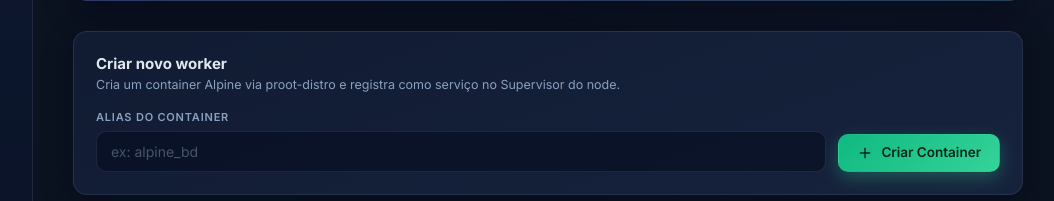
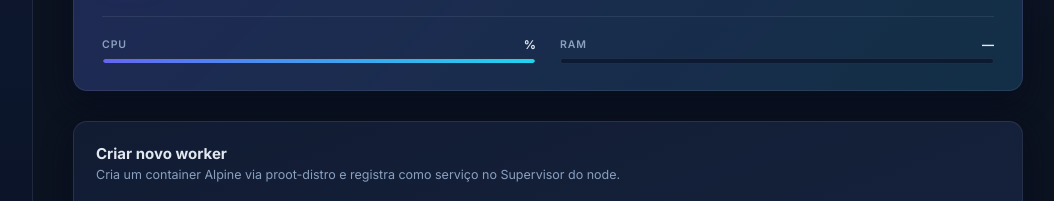
Before and after one commit to JPedroCMartins/DroidServer, a Flask app: template desktop/app/templates/node_detail.html in a window 1280 px wide. Shown: the part 224-425 px from the top of the page, without its empty margins (217-1271 px from the left). Run offline with Flask 3, Linux system fonts and the light colour scheme; the template is opened without the code that fills it, so the values that code supplies are empty.

Commit message:
feat: monitoramento de CPU e memória dos nodes no painel
- android/sysinfo.py: leitura de uso de CPU (/proc/stat, delta entre polls)
  e memória (/proc/meminfo) do dispositivo, sem dependências
- node.py envia cpu/mem no /api/node_sync a cada 10s
- host armazena os dados e o dashboard exibe barras de CPU/RAM por node,
  com detalhe (uso GB) na página do node
- testes para o SystemMonitor e para o payload do polling

```diff
--- a/android/node.py
+++ b/android/node.py
@@ -10,6 +10,8 @@ import time
 
 import requests
 import socketio
+
+from sysinfo import SystemMonitor
 
 log = logging.getLogger("node")
 
@@ -251,6 +253,7 @@ class NodeAgent:
 
         self.sio = socketio.Client()
         self.terminal = TerminalManager(self.sio, self.meu_ip)
+        self.monitor = SystemMonitor()
 
         # Fila de tarefas processada em segundo plano: instalar um proot-distro
         # pode demorar minutos e não pode travar o polling de sincronização.
@@ -317,6 +320,9 @@ class NodeAgent:
             "status": "Online",
             "workers": WorkerManager.get_installed_workers(),
         }
+        uso = self.monitor.sample()
+        payload["cpu"] = uso["cpu"]
+        payload["mem"] = uso["mem"]
         if self.config.token:
             payload["token"] = self.config.token
 
--- a/desktop/app/routes.py
+++ b/desktop/app/routes.py
@@ -114,7 +114,9 @@ def node_sync():
             "last_seen_ts": agora,
             "last_seen": agora.strftime("%H:%M:%S"),
             "tarefas_pendentes": [],
-            "workers": dados.get("workers", [])
+            "workers": dados.get("workers", []),
+            "cpu": dados.get("cpu"),
+            "mem": dados.get("mem"),
         }
     else:
         nodes_conectados[ip_node]["status"] = dados.get("status", "Online")
@@ -122,6 +124,8 @@ def node_sync():
         nodes_conectados[ip_node]["last_seen"] = agora.strftime("%H:%M:%S")
         if "workers" in dados:
             nodes_conectados[ip_node]["workers"] = dados.get("workers", [])
+        nodes_conectados[ip_node]["cpu"] = dados.get("cpu")
+        nodes_conectados[ip_node]["mem"] = dados.get("mem")
 
     tarefas_para_enviar = nodes_conectados[ip_node]["tarefas_pendentes"]
     nodes_conectados[ip_node]["tarefas_pendentes"] = []
--- a/desktop/app/static/css/dashboard.css
+++ b/desktop/app/static/css/dashboard.css
@@ -279,6 +279,26 @@ a { color: inherit; text-decoration: none; }
 
 .node-workers { display: flex; flex-wrap: wrap; gap: 8px; min-height: 24px; align-items: center; }
 
+/* ============ Métricas (CPU / RAM) ============ */
+.node-metrics { display: flex; flex-direction: column; gap: 14px; }
+
+.metric-head { display: flex; justify-content: space-between; align-items: center; margin-bottom: 6px; }
+
+.metric-label { font-size: 10.5px; text-transform: uppercase; letter-spacing: 0.9px; color: var(--muted); font-weight: 600; }
+
+.metric-value { font-size: 12px; font-weight: 700; }
+
+.metric-sub { font-size: 11px; color: var(--muted); margin-top: 4px; }
+
+.bar { height: 6px; border-radius: 999px; background: rgba(2, 6, 23, 0.45); border: 1px solid var(--border); overflow: hidden; }
+
+.bar-fill {
+  height: 100%;
+  border-radius: 999px;
+  background: linear-gradient(90deg, var(--accent), var(--accent-2));
+  transition: width 0.5s ease;
+}
+
 .chip {
   display: inline-flex;
   align-items: center;
@@ -461,6 +481,18 @@ a { color: inherit; text-decoration: none; }
 
 .hero-pills { display: flex; gap: 10px; flex-wrap: wrap; }
 
+.hero-metrics {
+  width: 100%;
+  display: flex;
+  gap: 24px;
+  flex-wrap: wrap;
+  margin-top: 22px;
+  padding-top: 20px;
+  border-top: 1px solid var(--border);
+}
+
+.hero-metrics .metric { flex: 1; min-width: 200px; }
+
 /* ============ Empty state ============ */
 .empty {
   grid-column: 1 / -1;
--- a/desktop/app/templates/node_detail.html
+++ b/desktop/app/templates/node_detail.html
@@ -72,6 +72,25 @@
                     <span class="pill {{ 'pill-online' if node.status == 'Online' else 'pill-offline' }}">{{ node.status }}</span>
                     <span class="pill" style="background: rgba(148,163,184,0.14); color:#94a3b8;">{{ node.workers|length }} workers</span>
                 </div>
+                <div class="hero-metrics">
+                    <div class="metric">
+                        <div class="metric-head">
+                            <span class="metric-label">CPU</span>
+                            <span class="metric-value">{{ node.cpu ~ '%' if node.cpu is not none else '—' }}</span>
+                        </div>
+                        <div class="bar"><div class="bar-fill" style="width:{{ node.cpu if node.cpu is not none else 0 }}%"></div></div>
+                    </div>
+                    <div class="metric">
+                        <div class="metric-head">
+                            <span class="metric-label">RAM</span>
+                            <span class="metric-value">{{ node.mem.percent ~ '%' if node.mem and node.mem.percent is not none else '—' }}</span>
+                        </div>
+                        <div class="bar"><div class="bar-fill" style="width:{{ node.mem.percent if node.mem and node.mem.percent is not none else 0 }}%"></div></div>
+                        {% if node.mem and node.mem.total %}
+                        <div class="metric-sub">{{ '%.1f'|format(node.mem.usado / 1073741824) }} / {{ '%.1f'|format(node.mem.total / 1073741824) }} GB</div>
+                        {% endif %}
+                    </div>
+                </div>
             </section>
 
             <div class="form-card">
```
Also changed, not shown: android/sysinfo.py (added, +86 -0 lines), android/tests/test_node.py (+74 -0 lines), desktop/app/templates/index.html (+29 -0 lines), desktop/tests/test_routes.py (+10 -0 lines), README.md.
